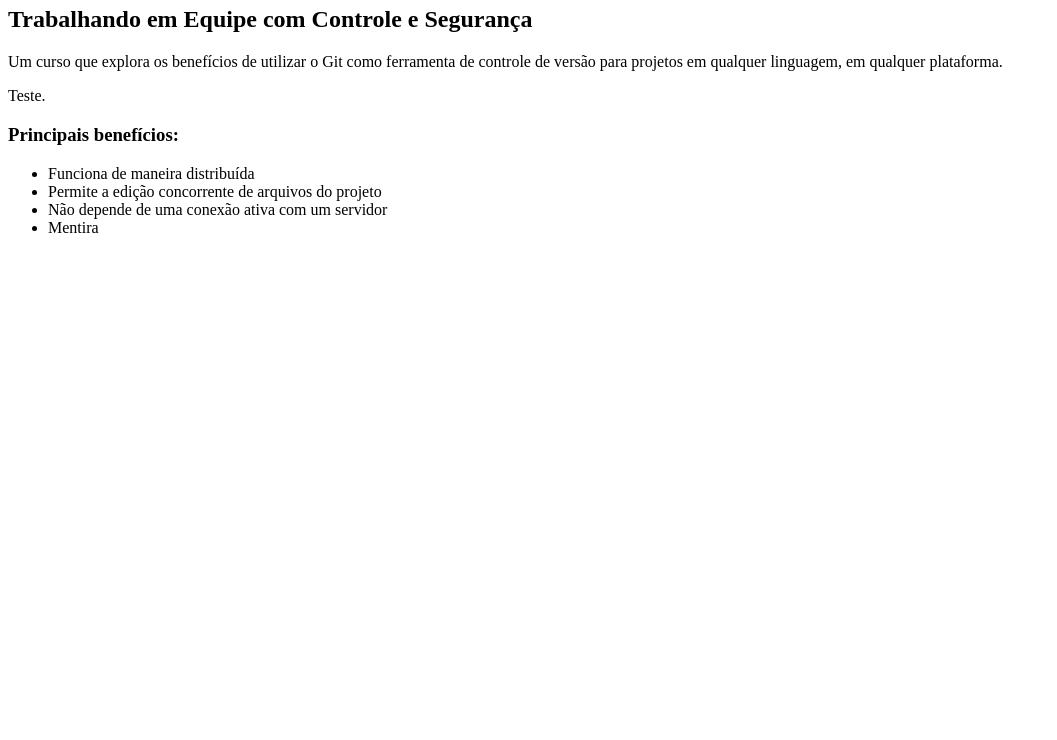
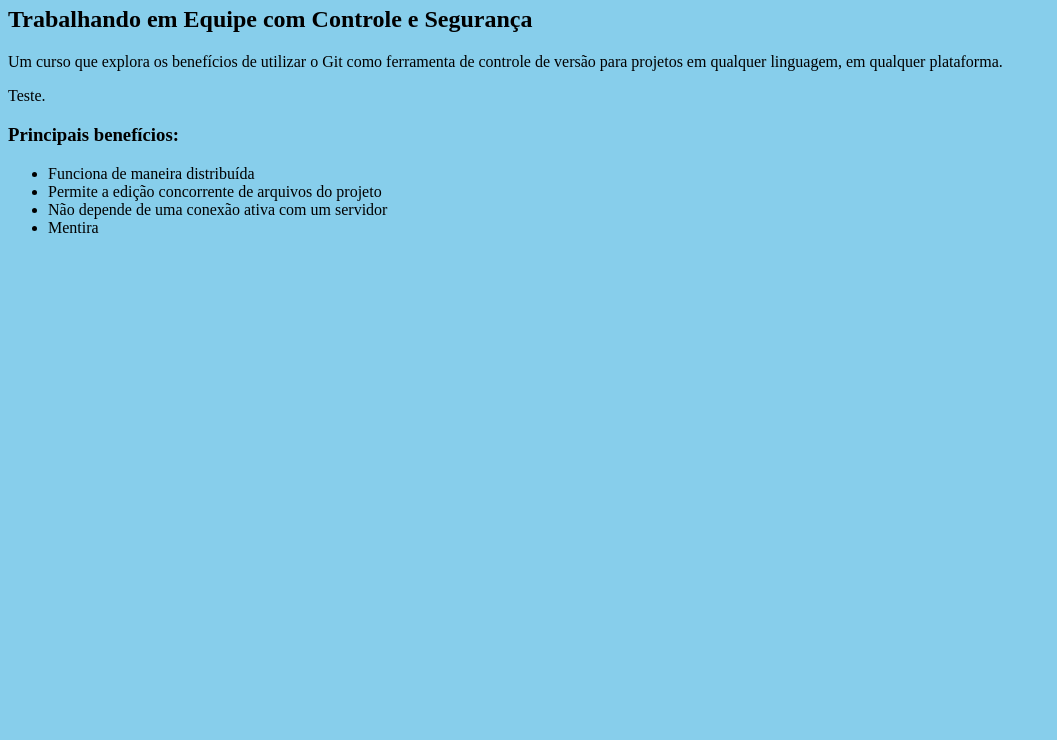
Before and after one commit to AdamSouza/curso-git, a plain HTML site: page index.html in a window 1280 px wide. Shown: the part 60-800 px from the top of the page, without its empty margins (0-1057 px from the left). Drawn offline with Linux system fonts and the light colour scheme.

Commit message:
Inicio do design

```diff
--- /dev/null
+++ b/estilo.css
@@ -0,0 +1,3 @@
+body {
+    background-color: skyblue;
+}
--- a/index.html
+++ b/index.html
@@ -1,5 +1,6 @@
 <html>
     <head>
+        <link rel="stylesheet" href="estilo.css">
     </head>
     <body>
         <h1>Git</h1>
```
